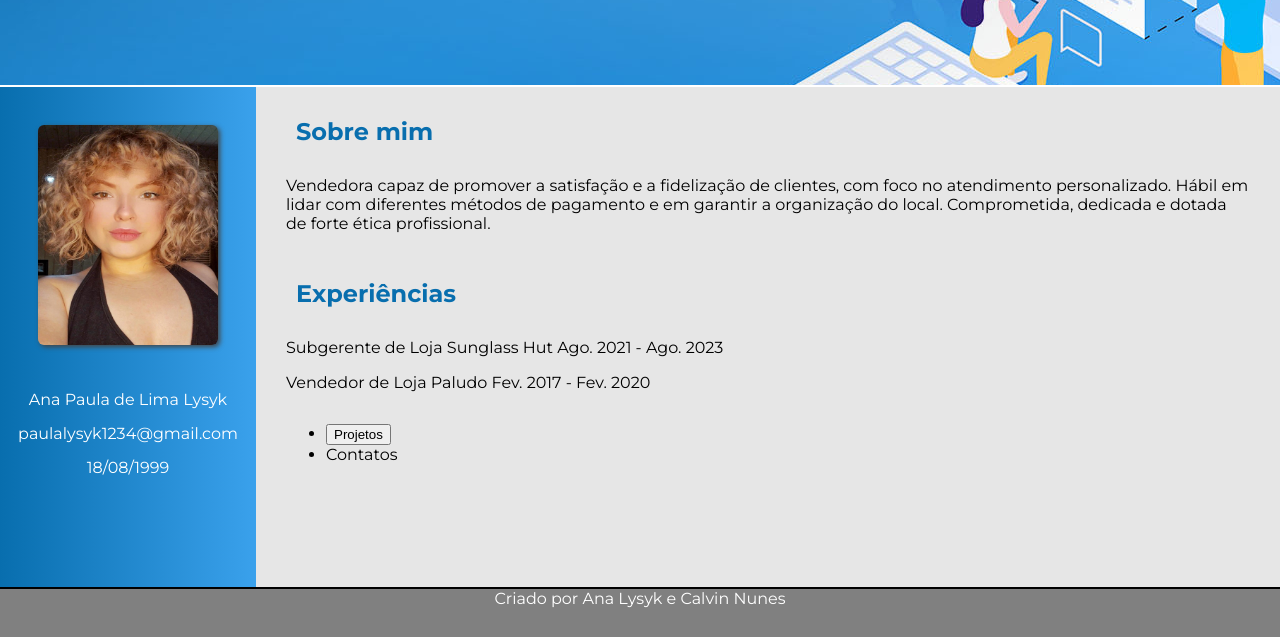
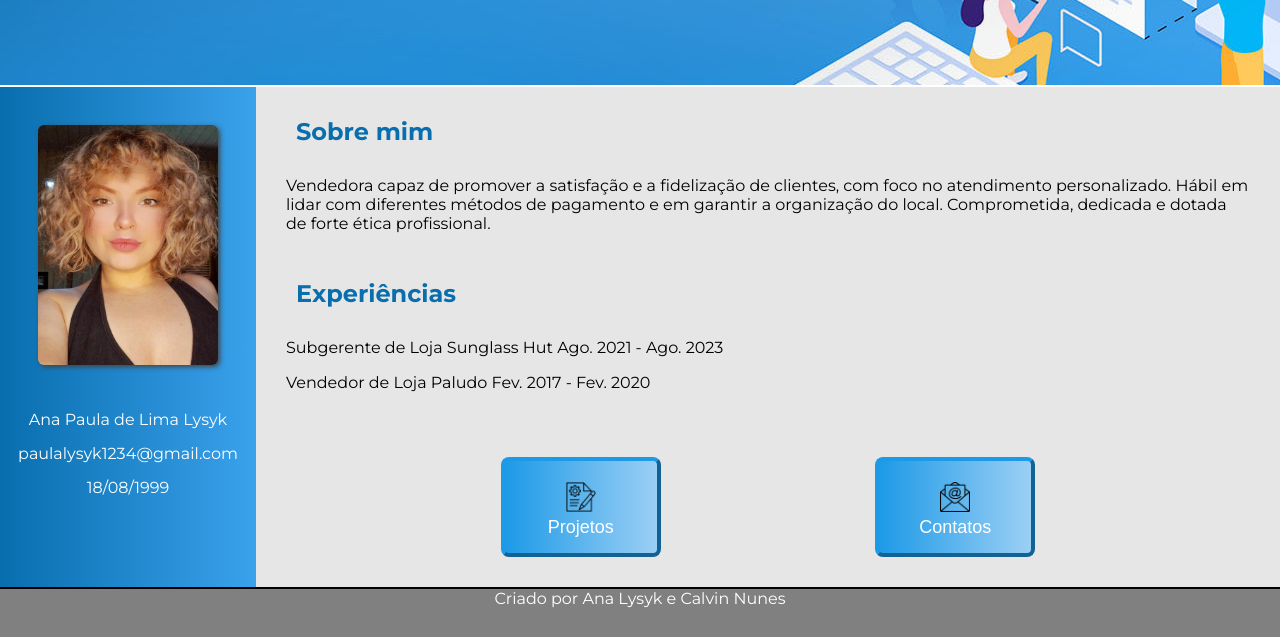
Before and after one commit to AnaPaulaLysyk/analysyk, a plain HTML site: page index.html in a window 1280 px wide. Shown: the part 163-800 px from the top of the page. Drawn offline with Linux system fonts and the light colour scheme.

Commit message:
site 1.0

```diff
--- a/css/style.css
+++ b/css/style.css
@@ -40,6 +40,10 @@ body{
     height: 250px;
 }
 
+#titulo h1{
+    animation: deslizar-lateral 3s 1;
+}
+
 #menu-lateral {
     display: inline-flex;
     width: 20%;
@@ -67,7 +71,7 @@ body{
 .container-img {
     width: 180px;
     margin: 30px;
-    height: 220px;
+    height: 240px;
 }
 
 #info-lateral {
@@ -88,6 +92,49 @@ body{
     border-radius: 6px;
 }
 
+#container-botoes-navegacao {
+    display: flex;
+    justify-content: space-evenly;
+    margin-top: auto;
+    margin-bottom: 30px;
+}
+
+#container-botoes-navegacao a {
+    width: 160px;
+    height: 100px;
+    text-decoration: none;
+}
+
+#container-botoes-navegacao a button {
+    width: 100%;
+    height: 100%;
+    border-width: 4px;
+    border-radius: 8px;
+    border-color: rgb(29, 154, 231);
+    display: flex;
+    flex-direction: column;
+    align-items: center;
+    justify-content: center;
+    background: linear-gradient(to right, rgb(29, 154, 231), rgb(155, 207, 245));
+}
+
+#container-botoes-navegacao a button:hover {
+    border-color: rgb(10, 81, 126);
+    box-shadow: 2px 2px 5px #444444;
+    cursor: pointer;
+}
+
+#container-botoes-navegacao a img {
+    width: 30px;
+    height: 30px;
+    margin: 5px;
+}
+
+#container-botoes-navegacao a button span {
+    color: white;
+    font-size: 18px;
+}
+
 footer{
     margin-top: auto;
     color: white;
@@ -98,3 +145,34 @@ footer{
     border-top-color: black;
     border-top-style: solid;
 }
+
+@media screen and (max-width: 800px){
+    .container-flex {
+        flex-direction: column;
+        height: auto;
+    }
+
+    #menu-lateral {
+        display: inline-flex;
+        width: 100%;
+    }
+
+    #container-informacao {
+        width: 100%;
+    }
+
+    #titulo {
+        font-size: 20px;
+        background-size: cover;
+        padding: 20px;
+    }
+}
+
+@keyframes deslizar-lateral {
+    from {
+        transform: translateX(-1000px);
+    }
+    to {
+        transform: translateX(0) ;
+    }
+}
--- a/index.html
+++ b/index.html
@@ -51,15 +51,20 @@
                         </P>
                     </div>
 
-                    <div>
-                        <nav>
-                            <ul>
-                                <li>
-                                    <button>Projetos</button>
-                                </li>
-                                <li>Contatos</li>
-                            </ul>
-                        </nav>
+                    <div id="container-botoes-navegacao">
+                        <a href="./pages/projetos.html">
+                            <button>
+                                <img src="./img/icone_projetos.png"/>
+                                <span>Projetos</span>
+                            </button>
+                        </a>
+
+                        <a href="./pages/contatos.html">
+                            <button>
+                                <img src="./img/icone_contatos.png"/>
+                                <span>Contatos</span>
+                            </button>
+                        </a>
                     </div>
                 </div>
             </div>
```
Also changed, not shown: img/icone_contatos.png (added), img/icone_projetos.png (added), pages/contatos.html (added), pages/projetos.html (added).
